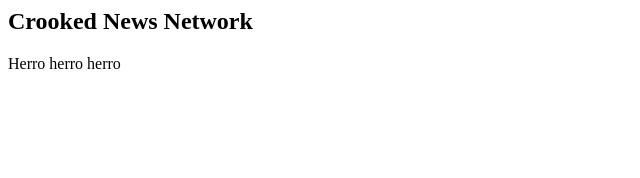
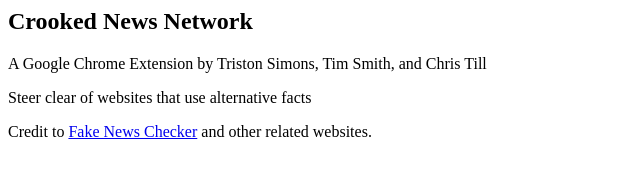
Before and after one commit to madilynsimons/ProfHacks, a browser extension: page s3/index.html in a window 1280 px wide. Shown: the whole page, without its empty margins (0-640 px from the left). Drawn offline with Linux system fonts and the light colour scheme.

Commit message:
Final commit before submission

```diff
--- a/s3/index.html
+++ b/s3/index.html
@@ -1,9 +1,14 @@
 <html>
 <head>
+	<link rel="stylesheet" type="text/css" href="stylesheet.css">
 	<title>Crooked News Network</title>
 </head>
 <body>
-	<h2> Crooked News Network</h2>
-	<p>Herro herro herro</p>
+	<div>
+		<h2 class="top"> Crooked News Network</h2>
+		<p>A Google Chrome Extension by Triston Simons, Tim Smith, and Chris Till</p>
+		<p>Steer clear of websites that use alternative facts</p>
+		<p>Credit to <a href="http://fakenewschecker.com">Fake News Checker</a> and other related websites.</p>
+	</div>
 </body>
 </html>
--- a/style.css
+++ /dev/null
@@ -1,3 +0,0 @@
-.center {
-	align:center;
-}
```
Also changed, not shown: s3/easter_egg.png (renamed from easter egg.png).
